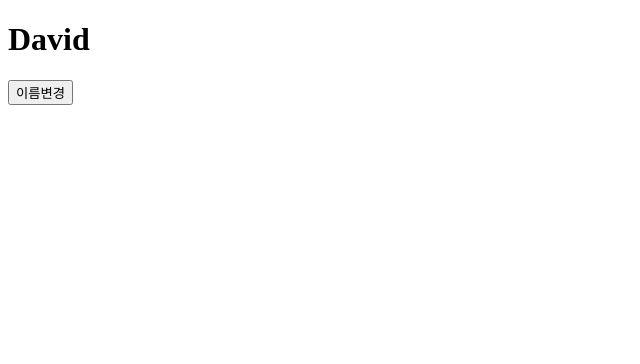
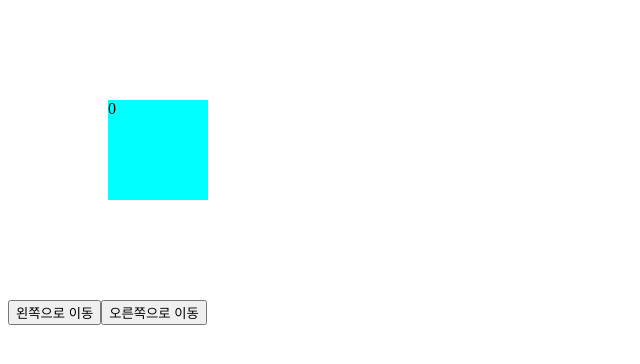
Before and after one commit to horaii/7.react, a React (Create React App) app: page / in a window 1280 px wide. Shown: the top 364 px of the page, without its empty margins (0-640 px from the left). Built offline with nearby package versions, Linux system fonts and the light colour scheme.

Commit message:
git연결3

```diff
--- a/src/App.js
+++ b/src/App.js
@@ -7,15 +7,14 @@ import { useState } from "react";
 
 
 function App() {
-
-	console.log('app')
-	let [Name, setName] = useState('David')
-	console.log(setName)
-
+	const [Degree, setDegree] = useState(0)
 	return (
 	<>
-		<h1>{Name}</h1>
-		<button onClick={()=>setName('Andy')}>이름변경</button>
+			<article style={{transform: `rotate(${Degree}deg)`}}>
+				<p style={{margin : '0, auto'}}>{Degree}</p>
+			</article>
+			<button onClick={()=> setDegree(Degree-45)}>왼쪽으로 이동</button>
+			<button onClick={()=> setDegree(Degree+45)}>오른쪽으로 이동</button>
 	</>
 	);
 }
```
